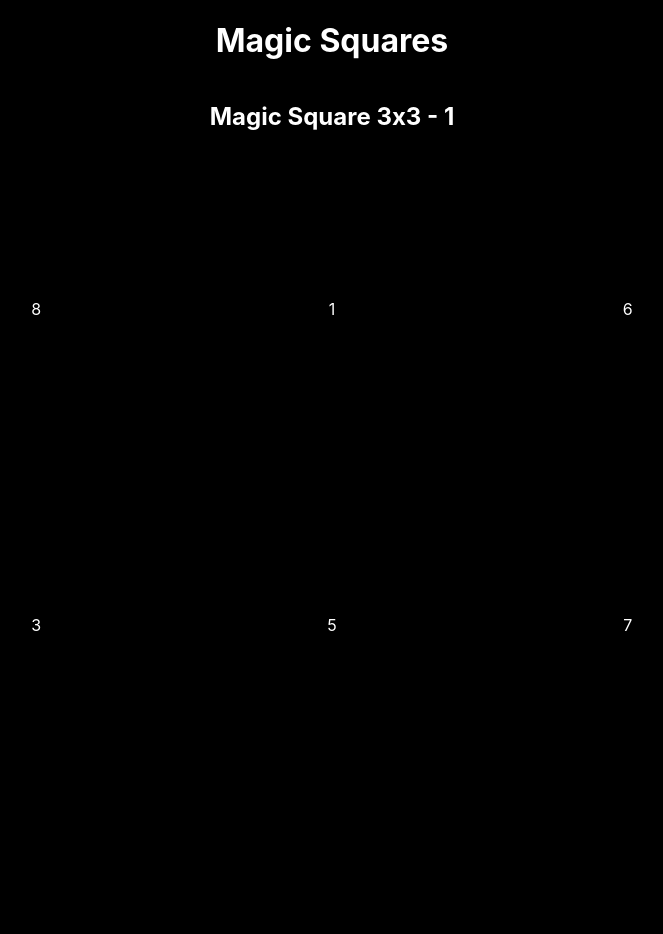
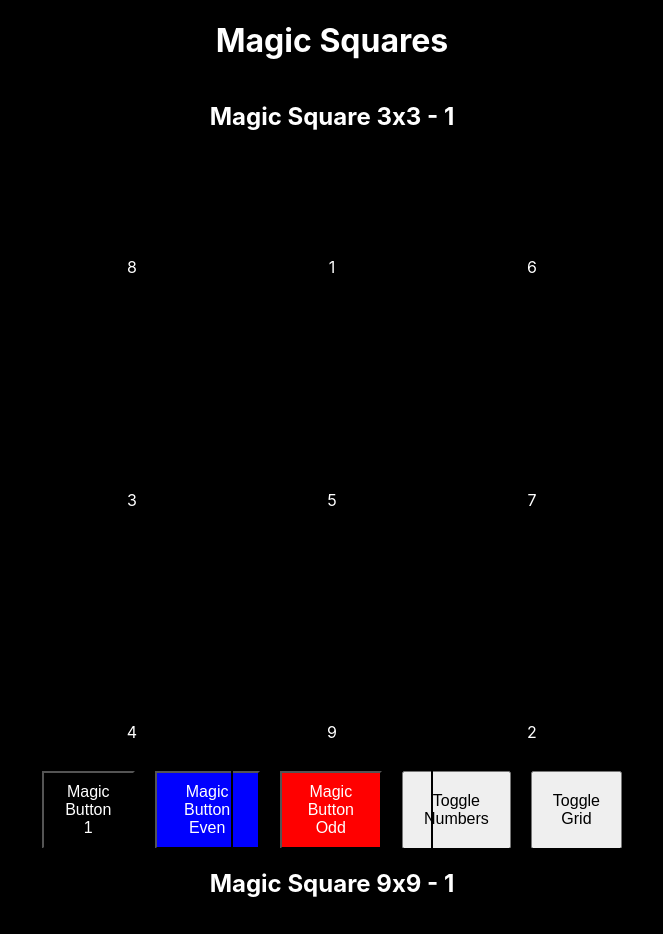
Before and after one commit to mechaloctopus/magic-squares, a React (Create React App) app: page / in a window 1280 px wide. Shown: the top 934 px of the page, without its empty margins (308-971 px from the left). Built offline with nearby package versions, Linux system fonts and the light colour scheme.

Commit message:
Update MagicSquare.css

```diff
--- a/src/MagicSquare.css
+++ b/src/MagicSquare.css
@@ -1,7 +1,8 @@
 .magic-square-container {
     position: relative;
-    display: inline-block;
     width: 100%;
+    max-width: 600px; /* Adjust as needed */
+    margin: 0 auto;
     padding-top: 100%; /* Maintain aspect ratio */
     overflow: hidden;
 }
@@ -22,7 +23,7 @@
     border: 1px solid transparent;
 }
 
-.cell.show-grid {
+.show-grid .cell {
     border: 1px solid #000;
 }
 
@@ -37,8 +38,11 @@
 
 .button-group {
     margin-top: 20px;
+    display: flex;
+    justify-content: space-between;
 }
 
 button {
-    margin-right: 10px;
+    flex-grow: 1;
+    margin: 5px;
 }
```
